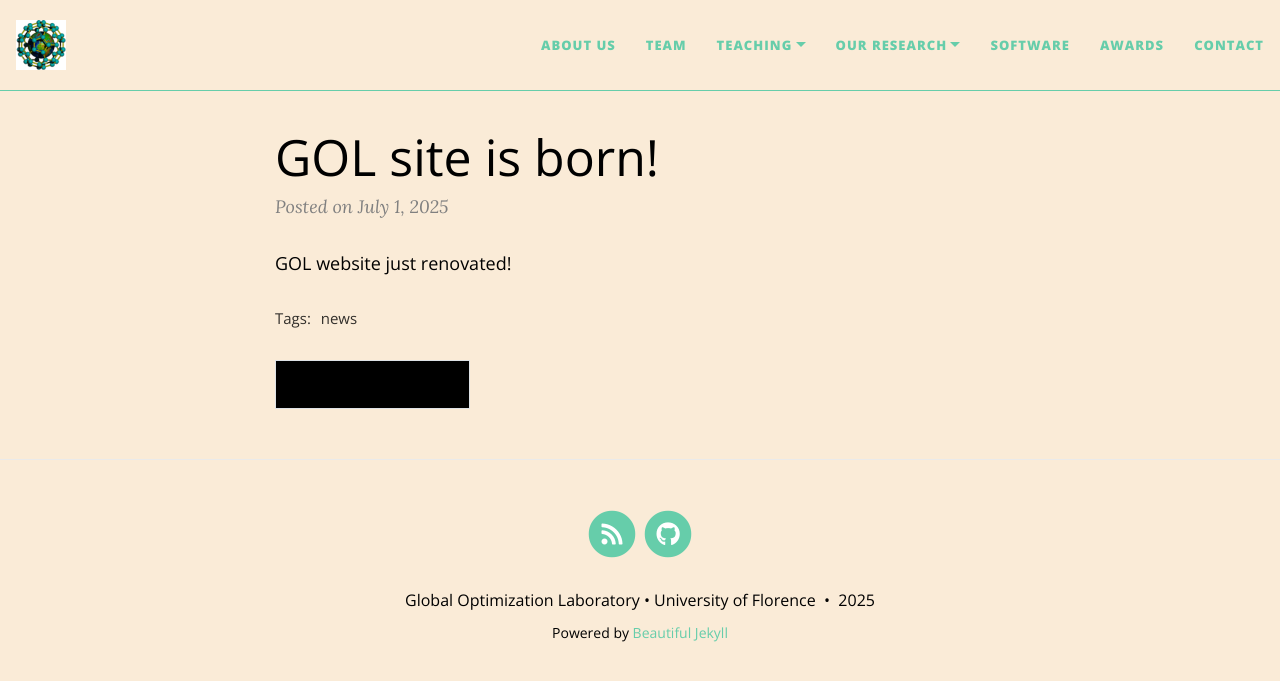
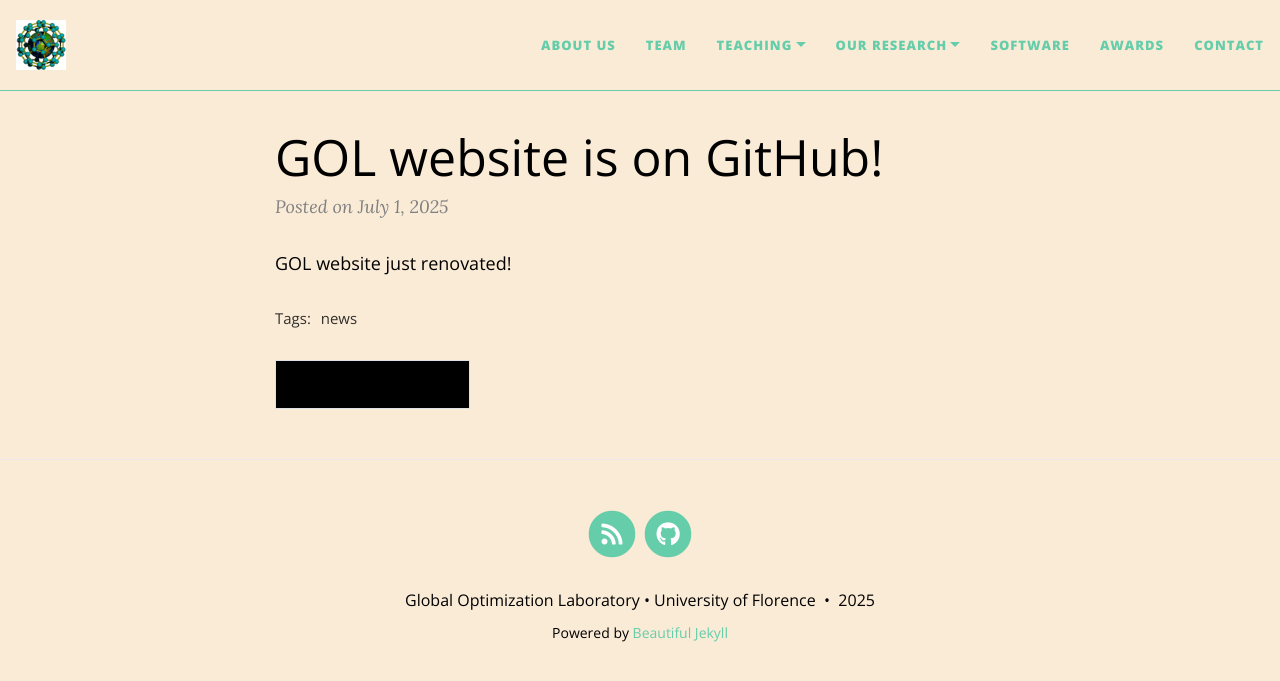
Before and after one commit to GOL-UniFI/GOL-UniFI.github.io, a Jekyll site: the page built from _posts/2025-07-01-GOLsite.md, in a window 1280 px wide. Shown: the top 681 px of the page. Built offline with Jekyll 4.4.1, drawn with Linux system fonts in a browser that asks for light colours; nearby versions of some CDN libraries.

Commit message:
Update 2025-07-01-GOLsite.md

```diff
--- a/_posts/2025-07-01-GOLsite.md
+++ b/_posts/2025-07-01-GOLsite.md
@@ -1,6 +1,6 @@
 ---
 layout: post
-title: GOL site is born!
+title: GOL website is on GitHub!
 tags: [news]
 comments: false
 ---
```
